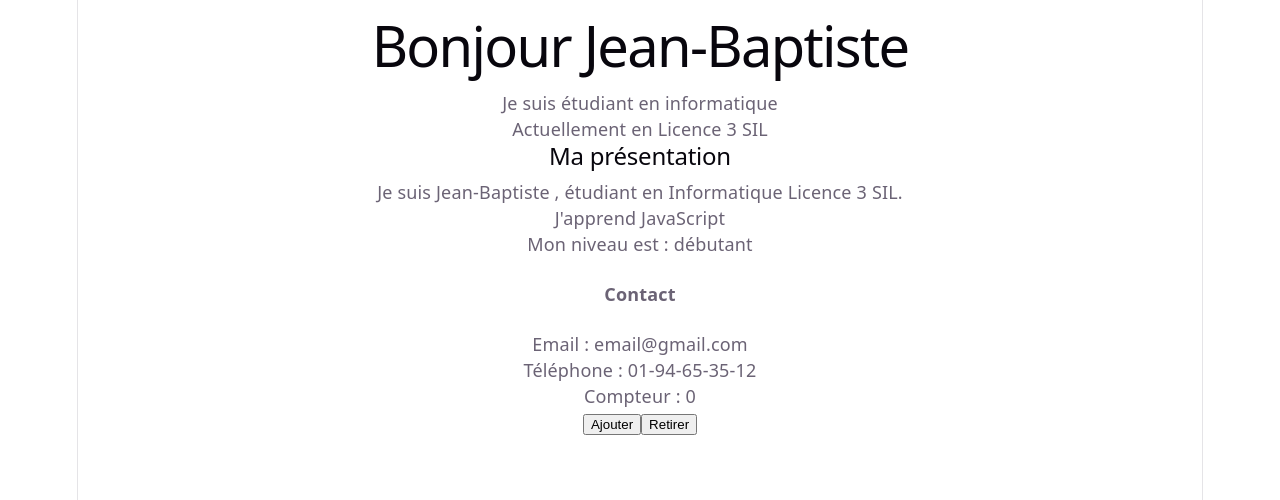
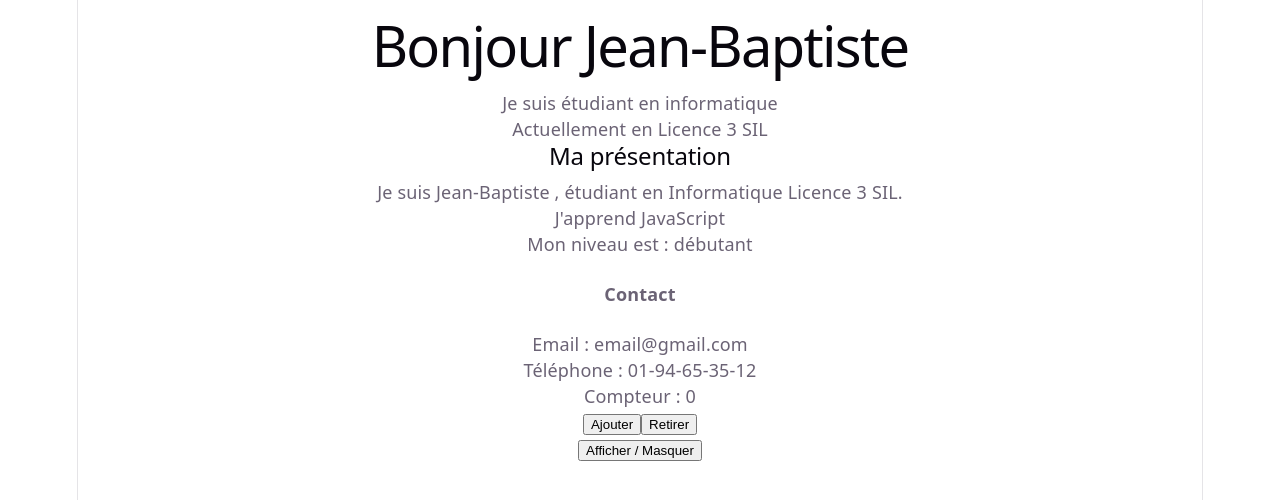
Before and after one commit to jeanbaptisteassogba87-jpg/react-learning, a React (Vite) app: page / in a window 1280 px wide. Shown: the top 500 px of the page. Built offline with nearby package versions, Linux system fonts and the light colour scheme.

Commit message:
Ajout de l'affichage conditionnée

```diff
--- a/src/App.jsx
+++ b/src/App.jsx
@@ -2,6 +2,7 @@ import { useState } from "react";
 import Presentation from "./Presentation";
 import Skills from "./Skills";
 import Contact from "./Contact";
+import Visibility from "./Visibility";
 
 function App(){
   const nom = "Jean-Baptiste"
@@ -23,6 +24,8 @@ function App(){
       <p>Compteur : {compteur}</p>
       <button onClick={()=>setCompteur(compteur+1)}>Ajouter </button>
       <button onClick={()=>setCompteur(compteur-1)}>Retirer</button>
+
+      <Visibility />
     </div>
   );
 
--- /dev/null
+++ b/src/Visibility.jsx
@@ -0,0 +1,19 @@
+import { useState } from "react"
+
+function Visibility() {
+    const [visible, setVisible] = useState(false)
+
+    return (
+        <div>
+            <button onClick={() => setVisible(!visible)}>
+                Afficher / Masquer
+            </button>
+
+            {visible && (
+                <p>Mon numéro de téléphone : 0194653512</p>
+            )}
+        </div>
+    )
+}
+
+export default Visibility
```
